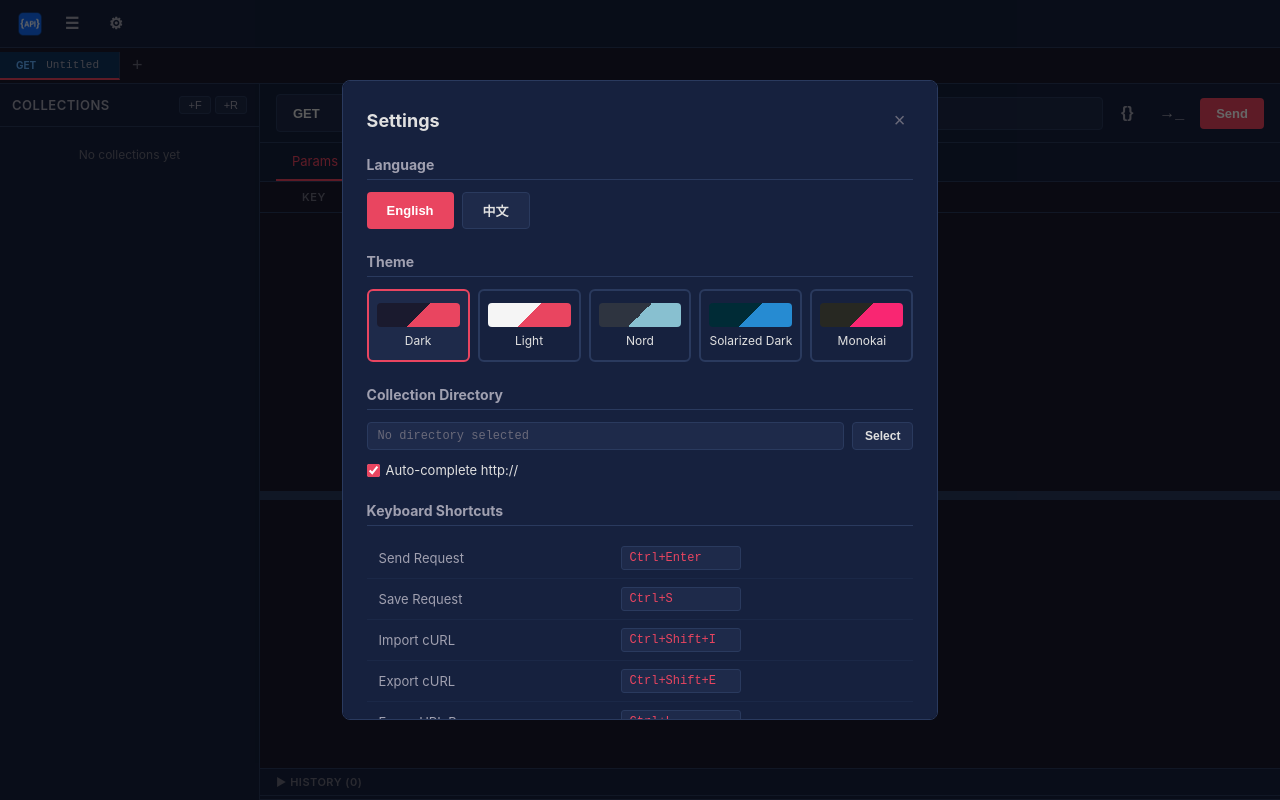
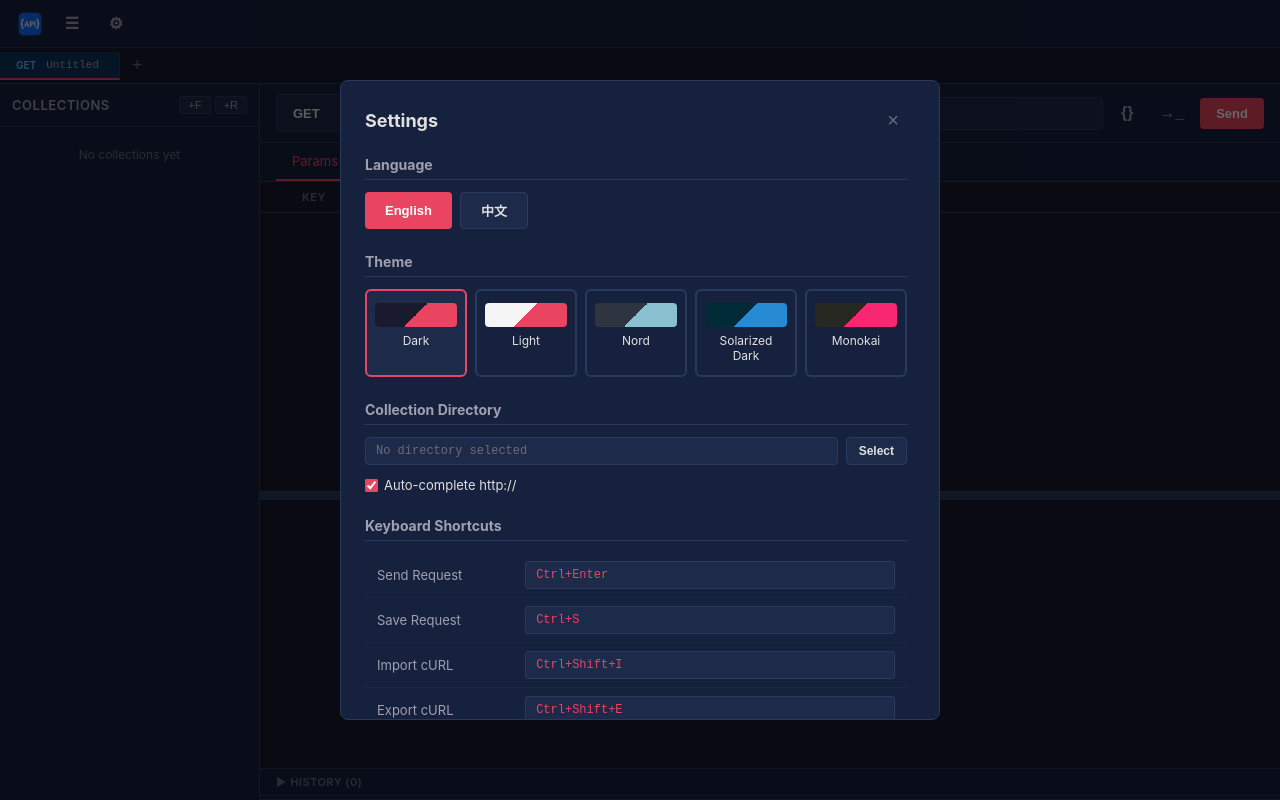
Before and after one commit to stolenzc/APILite, a React (Vite) app in the folder frontend/: page / in a window 1280 px wide. Both pictures are taken after a click on the button "Settings (Ctrl+,)". Built offline with nearby package versions, Linux system fonts and the light colour scheme; the HTML template or start-up script is replaced by a standard one.

Commit message:
fix(settings): panel size/i18n change/shortcut input size

```diff
--- a/frontend/src/components/SettingsPanel.tsx
+++ b/frontend/src/components/SettingsPanel.tsx
@@ -143,18 +143,9 @@ export default function SettingsPanel() {
                   <td>
                     <input
                       type="text"
+                      className="shortcut-input"
                       value={value}
                       onChange={e => updateShortcut(key as keyof ShortcutConfig, e.target.value)}
-                      style={{
-                        background: 'var(--bg-input)',
-                        color: 'var(--accent)',
-                        border: '1px solid var(--border-color)',
-                        borderRadius: 3,
-                        padding: '4px 8px',
-                        fontSize: 12,
-                        fontFamily: 'var(--font-mono)',
-                        width: 120,
-                      }}
                     />
                   </td>
                 </tr>
--- a/frontend/src/index.css
+++ b/frontend/src/index.css
@@ -102,10 +102,12 @@
   border: 1px solid var(--border-color);
   border-radius: 8px;
   padding: 24px;
-  min-width: 550px;
-  max-width: 80vw;
+  width: min(600px, 92vw);
   max-height: 80vh;
-  overflow: auto;
+  overflow-x: hidden;
+  overflow-y: auto;
+  scrollbar-gutter: stable;
+  box-sizing: border-box;
 }
 
 .settings-modal h3 {
@@ -179,6 +181,20 @@
   font-family: var(--font-mono);
   font-size: 12px;
   color: var(--accent);
+  min-width: 300px;
+}
+
+.shortcut-table .shortcut-input {
+  width: 100%;
+  min-width: 280px;
+  box-sizing: border-box;
+  background: var(--bg-input);
+  color: var(--accent);
+  border: 1px solid var(--border-color);
+  border-radius: 3px;
+  padding: 6px 10px;
+  font-size: 12px;
+  font-family: var(--font-mono);
 }
 
 .close-btn {
@@ -195,7 +211,7 @@
 }
 
 body {
-  font-family: -apple-system, BlinkMacSystemFont, 'Segoe UI', Roboto, sans-serif;
+  font-family: -apple-system, BlinkMacSystemFont, 'Segoe UI', 'PingFang SC', 'Hiragino Sans GB', 'Microsoft YaHei', Roboto, sans-serif;
   background: var(--bg-primary);
   color: var(--text-primary);
   height: 100vh;
--- a/frontend/src/store/useSettings.ts
+++ b/frontend/src/store/useSettings.ts
@@ -1,5 +1,5 @@
 import { create } from 'zustand';
-import type { Locale, defaultLocale } from '../i18n';
+import { setLocale as applyI18nLocale, type Locale } from '../i18n';
 
 export interface ShortcutConfig {
   sendRequest: string;
@@ -103,6 +103,8 @@ interface SettingsState extends AppSettings {
 
 export const useSettingsStore = create<SettingsState>((set) => {
   const initial = loadSettings();
+  applyI18nLocale(initial.locale);
+
   return {
     ...initial,
     settingsOpen: false,
@@ -115,7 +117,8 @@ export const useSettingsStore = create<SettingsState>((set) => {
       return next;
     }),
 
-    setLocale: (locale) => set(state => {
+    setLocale: (locale) => set((state) => {
+      applyI18nLocale(locale);
       const next = { ...state, locale };
       saveSettings(next);
       return next;
@@ -138,6 +141,7 @@ export const useSettingsStore = create<SettingsState>((set) => {
 
     resetSettings: () => set(() => {
       saveSettings(defaultSettings);
+      applyI18nLocale(defaultSettings.locale);
       return { ...defaultSettings, settingsOpen: true };
     }),
 
```
